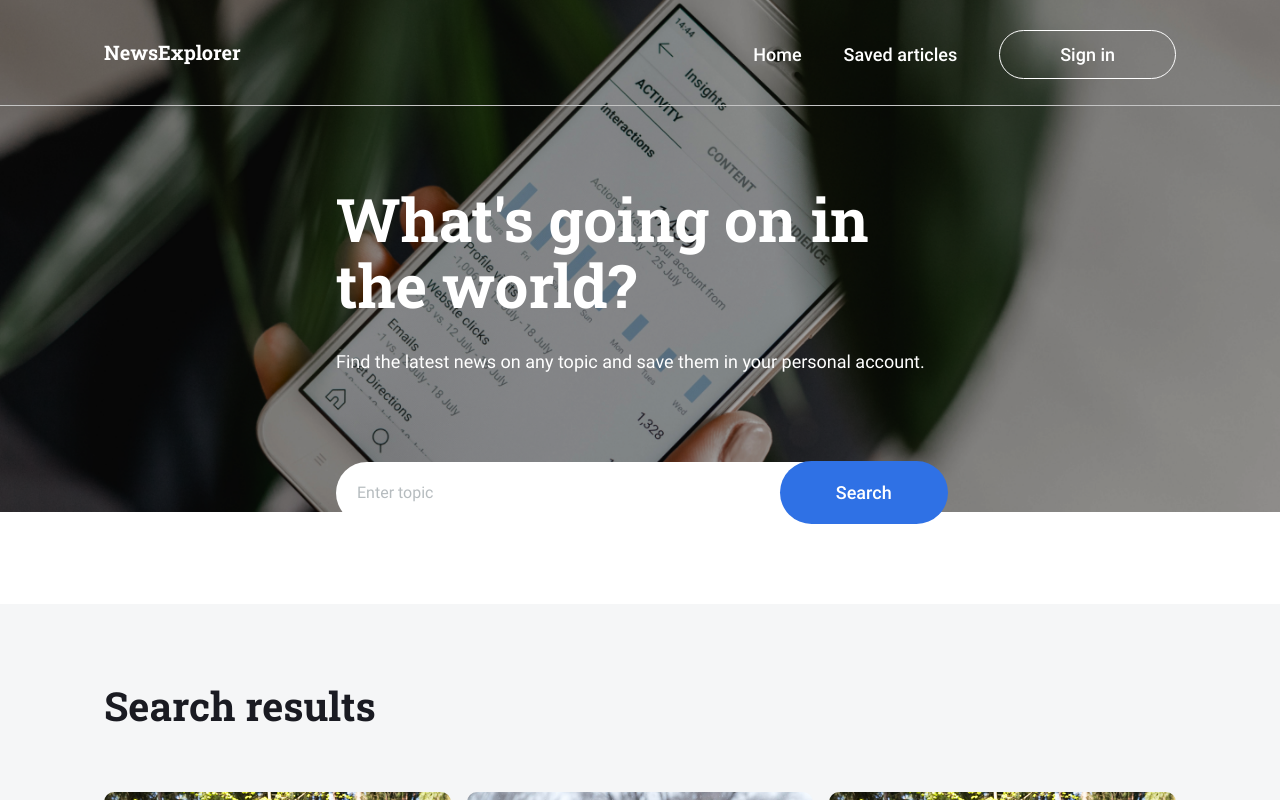
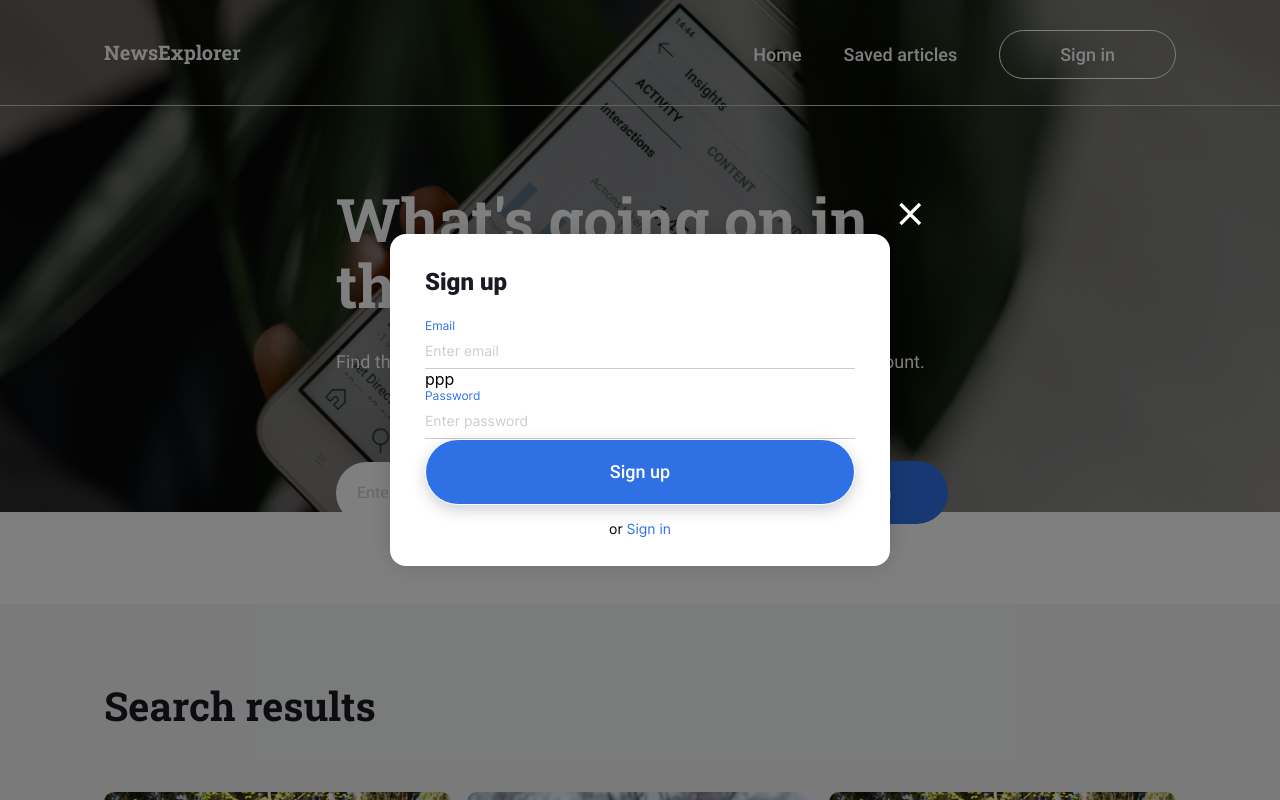
Before and after one commit to TatianaBialik/news-explorer-frontend, a React (Create React App) app: page / in a window 1280 px wide. Shown: the top 800 px of the page. Built offline with nearby package versions, Linux system fonts and the light colour scheme.

Commit message:
feat: popup add

```diff
--- a/src/components/App/App.js
+++ b/src/components/App/App.js
@@ -7,6 +7,7 @@ import Card from '../Card/Card';
 import CardList from '../CardList/CardList';
 import Preloader from '../Preloader/Preloader';
 import NothingFound from '../NothingFound/NothingFound';
+import Popup from '../Popup/Popup';
 
 function App() {
   return (
@@ -17,6 +18,13 @@ function App() {
       <NothingFound></NothingFound>
       <About></About>
       <Footer></Footer>
+      <Popup name='Sign up' isOpen='true'>
+        <label className='popup__label'>Email</label>
+        <input type='text' className='popup__input' placeholder='Enter email'></input>
+        <span className="popup__error">ppp</span>
+        <label className='popup__label'>Password</label>
+        <input type='password' className='popup__input' placeholder='Enter password'></input>
+      </Popup>
     </>
   )
 }
--- /dev/null
+++ b/src/components/Popup/Popup.css
@@ -0,0 +1,118 @@
+.popup {
+  position: fixed;
+  top: 0;
+  left: 0;
+  background-color: rgb(0,0,0,0.5);
+  width: 100%;
+  height: 100%;
+  display: flex;
+  justify-content: center;
+  align-items: center;
+  visibility: hidden;
+  opacity: 0;
+  transition: visibility 0.7s, opacity 0.7s;
+}
+
+.popup_opened {
+  transition: visibility 0.7s, opacity 0.7s;
+  visibility: visible;
+  opacity: 1;
+  cursor: pointer;
+}
+
+.popup__box {
+  max-width: 430px;
+  width: 100%;
+  position: relative;
+  cursor: default;
+  background-color: #fff;
+  box-shadow: 0px 0px 25px rgba(0, 0, 0, 0.15);
+  border-radius: 16px;
+  padding: 34px 35px 28px;
+}
+
+.popup__title {
+  font-family: 'Roboto', sans-serif;
+  font-weight: 900;
+  font-size: 24px;
+  line-height: 1.2;
+  color: #1A1B22;
+  margin: 0 0 22px;
+}
+
+.popup__submit-button {
+  padding: 20px 60px;
+  text-align: center;
+  background-color: #2F71E5;
+  color: #fff;
+  font-family: 'Roboto', sans-serif;
+  font-weight: 500;
+  font-size: 18px;
+  line-height: 1.3;
+  border-radius: 100px;
+  border: 1px solid #fff;
+  cursor: pointer;
+  box-shadow: 0px 5px 15px rgba(14, 26, 57, 0.2);
+  width: 100%;
+  transition: background-color 0.3s;
+}
+
+.popup__submit-button:hover {
+  background-color: #347EFF;
+}
+
+.popup__close-button {
+  background: url(../../images/close_button.svg) no-repeat;
+  width: 40px;
+  height: 40px;
+  border: none;
+  padding: 0;
+  position: absolute;
+  top: -40px;
+  right: -40px;
+  cursor: pointer;
+}
+
+.popup__subtext {
+  text-align: center;
+  font-family: 'Inter', sans-serif;
+  font-size: 14px;
+  line-height: 1.2;
+  margin: 16px 0 0;
+}
+
+.popup__link {
+  color: #2F71E5;
+  text-decoration: none;
+}
+
+.popup__label {
+  display: block;
+  color: #2F71E5;
+  font-family: 'Inter', sans-serif;
+  font-size: 12px;
+  line-height: 1.2;
+  /* margin-bottom: 9px; */
+}
+
+.popup__input {
+  border: none;
+  border-bottom: 1px solid rgba(0, 0, 0, 0.2);
+  /* opacity: 0.2; */
+  padding: 9px 0;
+  font-family: 'Inter', sans-serif;
+  font-size: 14px;
+  line-height: 1.2;
+  /* margin-bottom: 39px; */
+  width: 100%;
+  outline: none;
+}
+
+::placeholder {
+  color: #000;
+  opacity: 0.2;
+}
+
+.popup__input:focus {
+  border-bottom: 1px solid #000;
+}
--- /dev/null
+++ b/src/components/Popup/Popup.js
@@ -0,0 +1,28 @@
+import './Popup.css';
+import { NavLink } from 'react-router-dom';
+
+function Popup({
+  name,
+  linkName,
+  children,
+  isOpen
+}) {
+  return (
+    <div className={`popup ${isOpen ? 'popup_opened' : ''}`}>
+      <div className="popup__box">
+        <h2 className="popup__title">{ name }</h2>
+        <button className="popup__close-button" />
+        <form className="popup__form">
+          {children}
+          <button className="popup__submit-button">{name}</button>
+        </form>
+        <p className="popup__subtext">
+          or&nbsp;
+          <NavLink className="popup__link">{name === 'Sign up' ? 'Sign in' : 'Sign up'}</NavLink>
+        </p>
+      </div>
+    </div>
+  )
+};
+
+export default Popup;
```
Also changed, not shown: src/images/close_button.svg (added).
